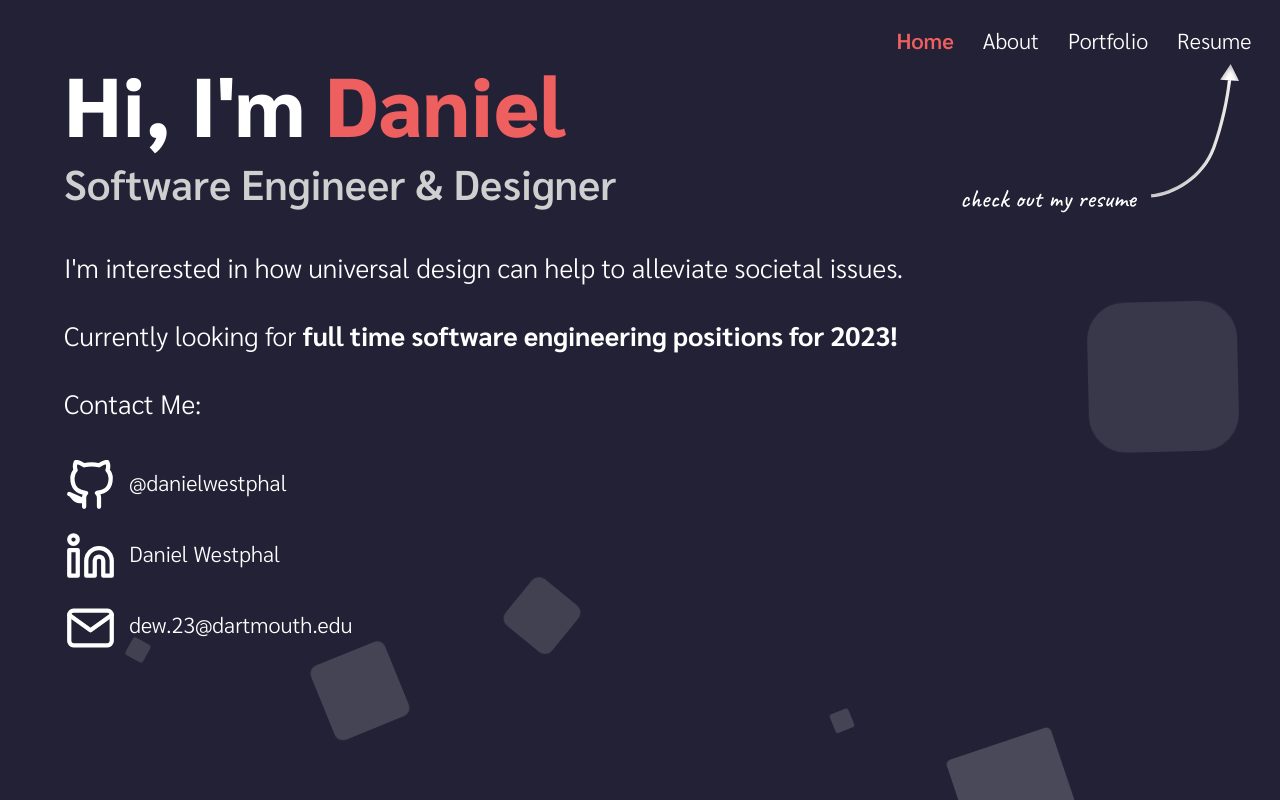
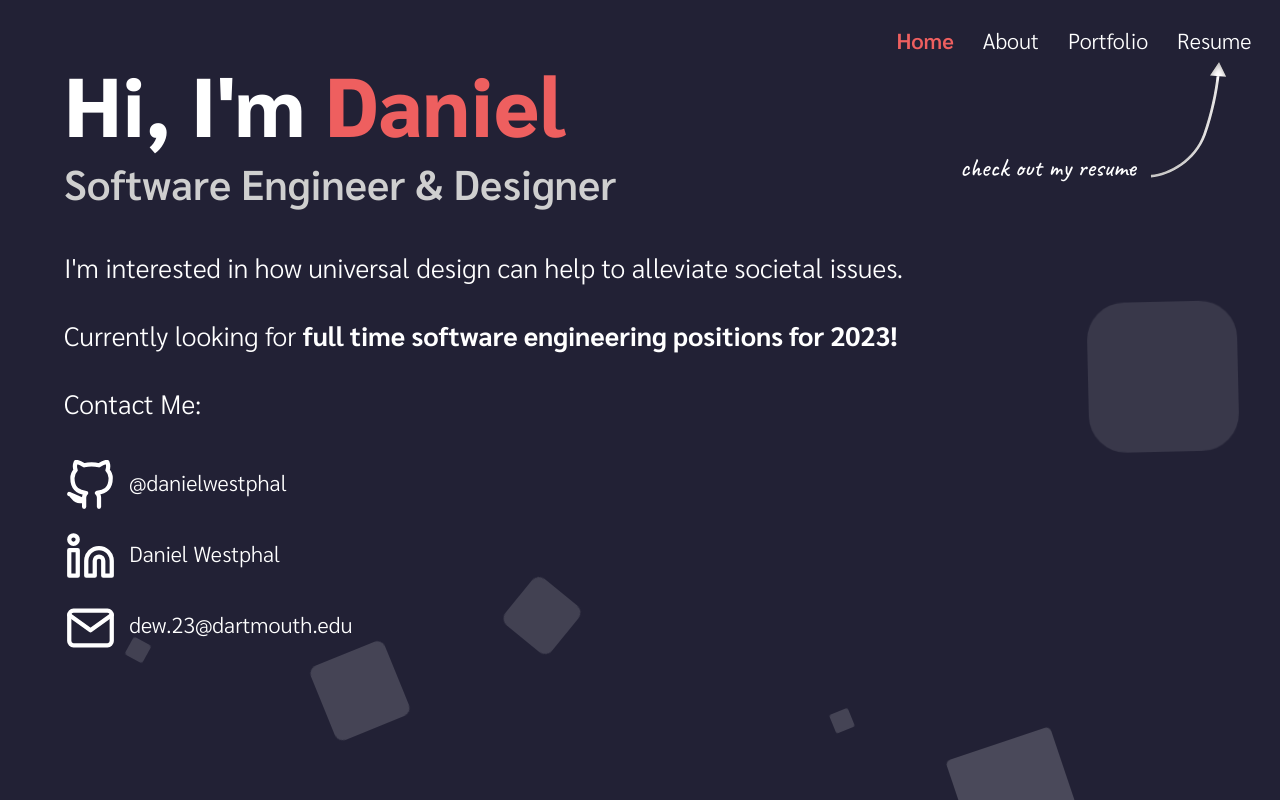
Before and after one commit to danielwestphal/danielwestphal, a React (Create React App) app: page / in a window 1280 px wide. Built offline with nearby package versions, Linux system fonts and the light colour scheme.

Commit message:
arrow resize

```diff
--- a/src/pages/Home.js
+++ b/src/pages/Home.js
@@ -22,8 +22,8 @@ export default function Home(props) {
 
             <NavBar selected="Home" />
             <div id="ResumeArrow">
-                <h4 style={{paddingTop: '40%', float: 'left'}}>check out my resume</h4>
-                <img src={Arrow} style={{float: 'left', height: 'auto', width: '7vw'}} alt="arrow pointing to resume" />
+                <h4 style={{paddingTop: '30%', float: 'left'}}>check out my resume</h4>
+                <img src={Arrow} style={{float: 'left', height: 'auto', width: '6vw'}} alt="arrow pointing to resume" />
             </div>
 
             <div className="about">
--- a/src/styles/Home.css
+++ b/src/styles/Home.css
@@ -62,7 +62,7 @@ img {
     position: absolute;
     transition: none;
     right: 2%;
-    top: 5vw;
+    top: 7.8%;
     left: 75%;
     bottom: 75%;
     display: inline-block;
```
